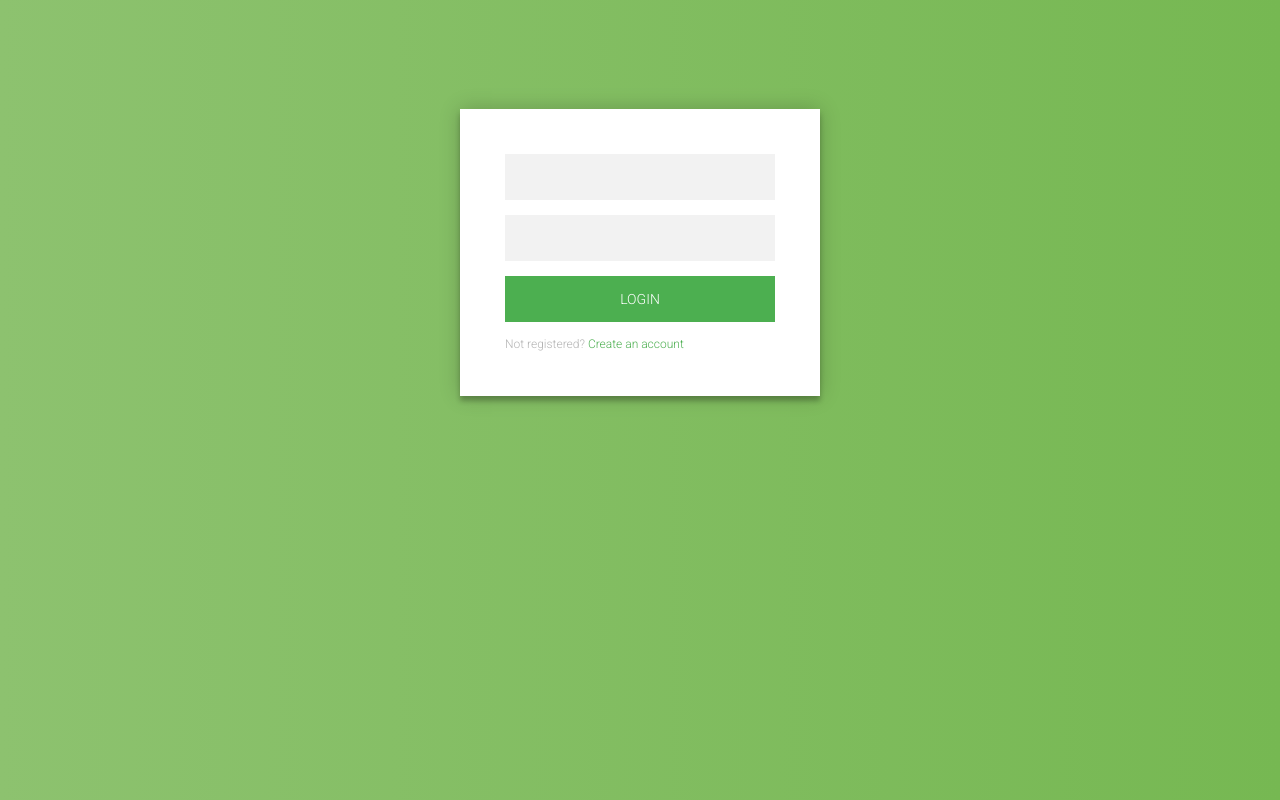
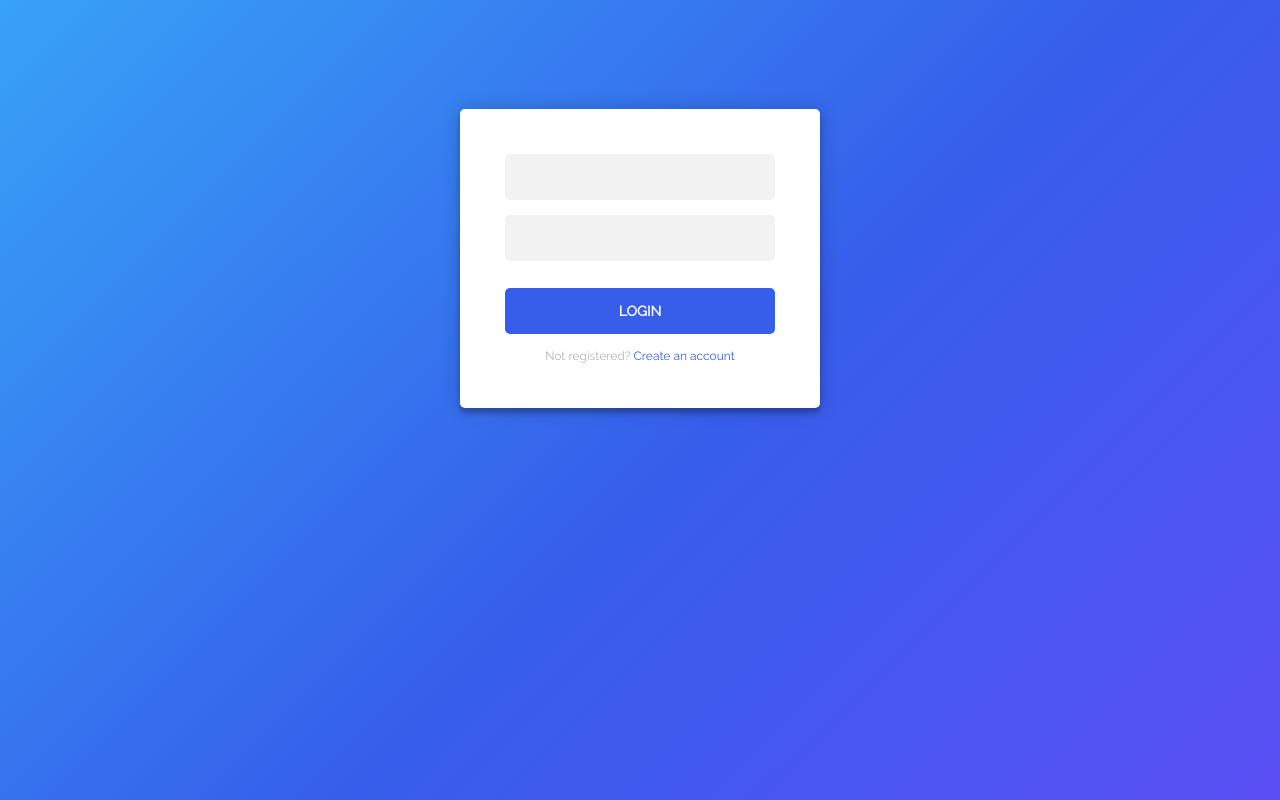
Before and after one commit to gyarab/chytry-lock, a Django app: page /login/ in a window 1280 px wide. Run offline with Django 3.2, Linux system fonts and the light colour scheme.

Commit message:
Add files via upload

```diff
--- a/smartlock/static/accounts/style.css
+++ b/smartlock/static/accounts/style.css
@@ -1,18 +1,15 @@
-@import url(https://fonts.googleapis.com/css?family=Roboto:300);
+@import url(https://fonts.googleapis.com/css?family=Raleway);
 
-p {
-  text-align: left;
-
-}
 .login-page {
   width: 360px;
   padding: 8% 0 0;
   margin: auto;
 }
-.signup-page {
-  width: 360px;
-  padding: 8% 0 0;
-  margin: auto;
+h1 {
+  font-family: "Raleway", sans-serif;
+  font-weight: bold;
+  color: #333333;
+   padding-bottom: 20px;
 }
 .form {
   position: relative;
@@ -23,9 +20,12 @@ p {
   padding: 45px;
   text-align: center;
   box-shadow: 0 0 20px 0 rgba(0, 0, 0, 0.2), 0 5px 5px 0 rgba(0, 0, 0, 0.24);
+  border-radius: 5px;
 }
 .form input {
-  font-family: "Roboto", sans-serif;
+  font-family: "Raleway", sans-serif;
+  font-weight: bolder;
+  color: #686868;
   outline: 0;
   background: #f2f2f2;
   width: 100%;
@@ -34,12 +34,14 @@ p {
   padding: 15px;
   box-sizing: border-box;
   font-size: 14px;
+  border-radius: 5px;
 }
 .form button {
-  font-family: "Roboto", sans-serif;
+  font-family: "Raleway", sans-serif;
+  font-weight: bold;
   text-transform: uppercase;
   outline: 0;
-  background: #4CAF50;
+  background: #365EEB;
   width: 100%;
   border: 0;
   padding: 15px;
@@ -48,23 +50,27 @@ p {
   -webkit-transition: all 0.3 ease;
   transition: all 0.3 ease;
   cursor: pointer;
+  border-radius: 5px;
+  margin-top: 12px;
 }
+
 .form button:hover,.form button:active,.form button:focus {
-  background: #43A047;
+  background: #3631EB;
 }
 .form .message {
+  font-family: "Raleway", sans-serif;
+  font-weight: lighter;
   margin: 15px 0 0;
   color: #b3b3b3;
   font-size: 12px;
 }
 .form .message a {
-  color: #4CAF50;
+  color: #365EEB;
   text-decoration: none;
 }
 .form .register-form {
   display: none;
 }
-
 .container {
   position: relative;
   z-index: 1;
@@ -99,12 +105,24 @@ p {
   color: #EF3B3A;
 }
 body {
-  background: #76b852; /* fallback for old browsers */
-  background: -webkit-linear-gradient(right, #76b852, #8DC26F);
-  background: -moz-linear-gradient(right, #76b852, #8DC26F);
-  background: -o-linear-gradient(right, #76b852, #8DC26F);
-  background: linear-gradient(to left, #76b852, #8DC26F);
-  font-family: "Roboto", sans-serif;
-  -webkit-font-smoothing: antialiased;
-  -moz-osx-font-smoothing: grayscale;
+	width: 100wh;
+	height: 90vh;
+	color: #fff;
+	background: linear-gradient(-45deg, #843EFF, #365EEB, #38D7FF, #27E89A, #37FF30);
+	background-size: 400% 400%;
+	-webkit-animation: Gradient 15s ease infinite;
+	-moz-animation: Gradient 15s ease infinite;
+	animation: Gradient 15s ease infinite;
 }
+
+@keyframes Gradient {
+	0% {
+		background-position: 0% 50%
+	}
+	50% {
+		background-position: 100% 50%
+	}
+	100% {
+		background-position: 0% 50%
+	}
+}
```
